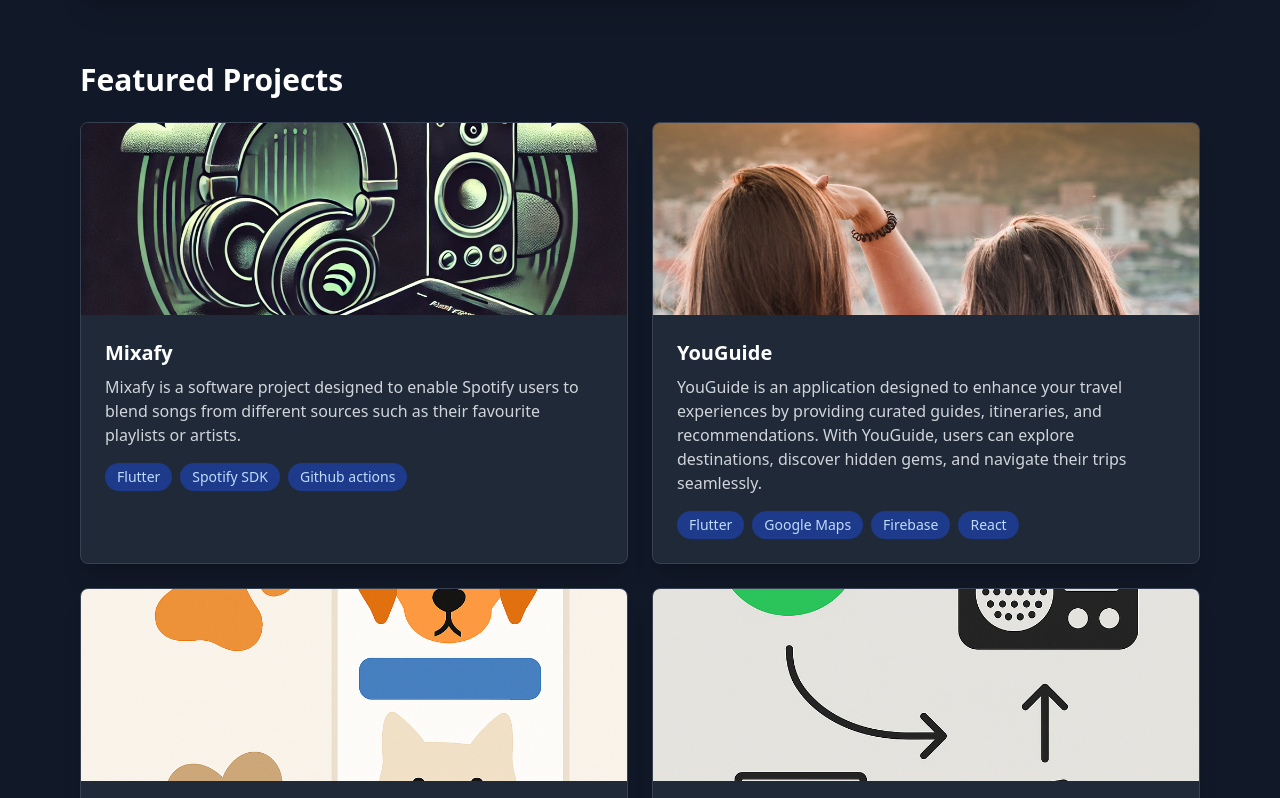
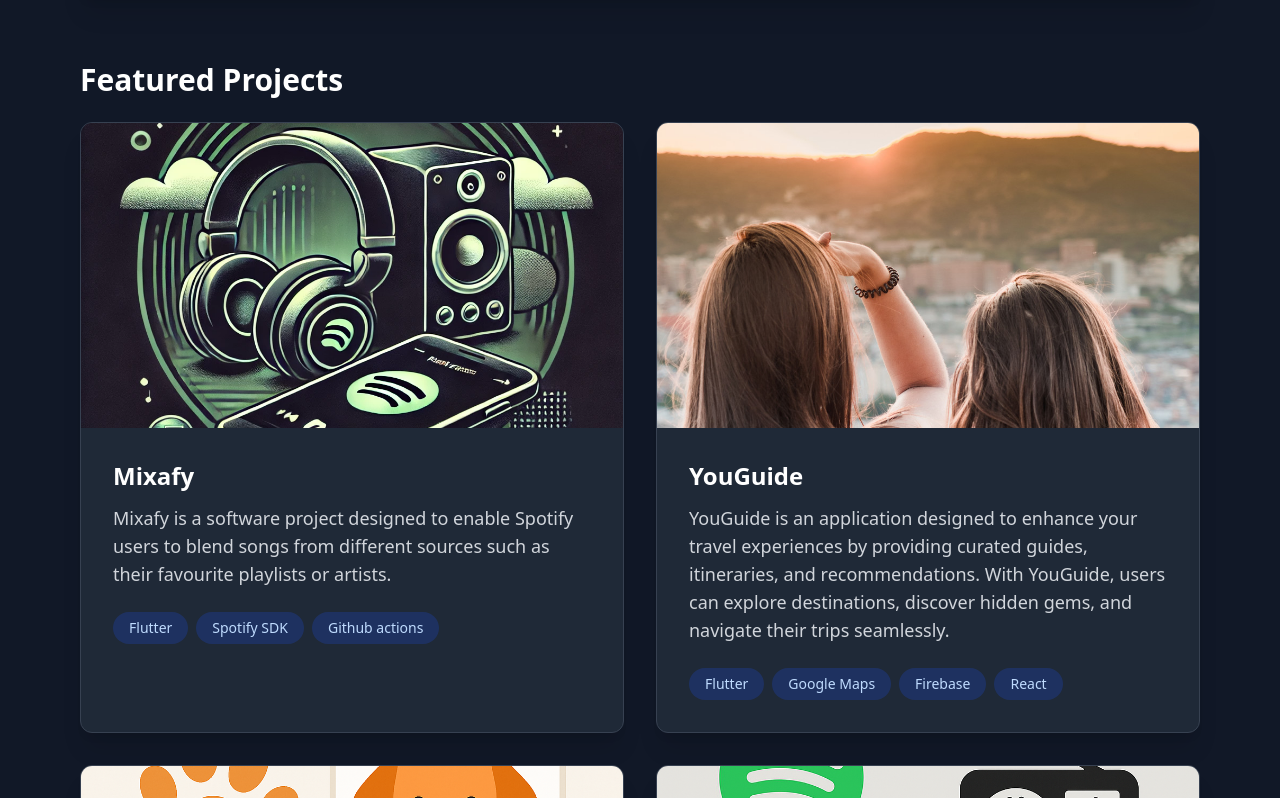
Before and after one commit to RafaO/rafao.github.io, a React (Vite) app: page / in a window 1280 px wide. Shown: the part 1662-2460 px from the top of the page. Built offline with nearby package versions, Linux system fonts and the light colour scheme.

Commit message:
support larger images

```diff
--- a/src/App.tsx
+++ b/src/App.tsx
@@ -95,26 +95,28 @@
             {/* Projects Grid */}
             <section className="mb-16">
               <h2 className="text-3xl font-bold mb-6 text-white">Featured Projects</h2>
-              <div className="grid grid-cols-1 md:grid-cols-2 gap-6">
+              <div className="grid grid-cols-1 lg:grid-cols-2 gap-8">
                 {projects.map((project, index) => (
                   <a
                     key={index}
                     href={project.url}
                     target="_blank"
                     rel="noopener noreferrer"
-                    className="block bg-gray-800 rounded-lg shadow-xl overflow-hidden border border-gray-700 transition-all duration-300 hover:border-blue-500 hover:shadow-2xl hover:-translate-y-1"
+                    className="group block bg-gray-800 rounded-xl shadow-xl overflow-hidden border border-gray-700 transition-all duration-300 hover:border-blue-500 hover:shadow-2xl hover:-translate-y-1"
                   >
-                    <img
-                      src={project.image}
-                      alt={project.title}
-                      className="w-full h-48 object-cover"
-                    />
-                    <div className="p-6">
-                      <h3 className="text-xl font-semibold mb-2 text-white">{project.title}</h3>
-                      <p className="text-gray-300 mb-4">{project.description}</p>
+                    <div className="aspect-[16/9] overflow-hidden">
+                      <img
+                        src={project.image}
+                        alt={project.title}
+                        className="w-full h-full object-cover object-center transform group-hover:scale-105 transition-transform duration-300"
+                      />
+                    </div>
+                    <div className="p-8">
+                      <h3 className="text-2xl font-semibold mb-3 text-white">{project.title}</h3>
+                      <p className="text-gray-300 mb-6 text-lg">{project.description}</p>
                       <div className="flex flex-wrap gap-2">
                         {project.technologies.map((tech, i) => (
-                          <span key={i} className="px-3 py-1 bg-blue-900 text-blue-200 rounded-full text-sm">
+                          <span key={i} className="px-4 py-1.5 bg-blue-900/50 text-blue-200 rounded-full text-sm font-medium">
                             {tech}
                           </span>
                         ))}
```
